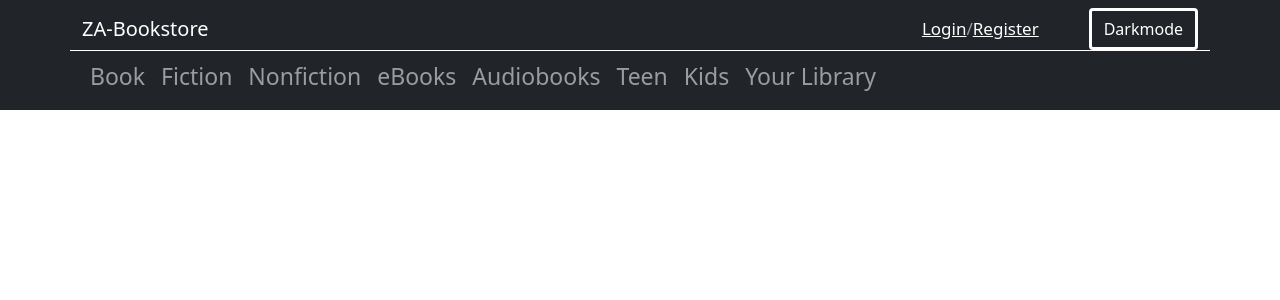
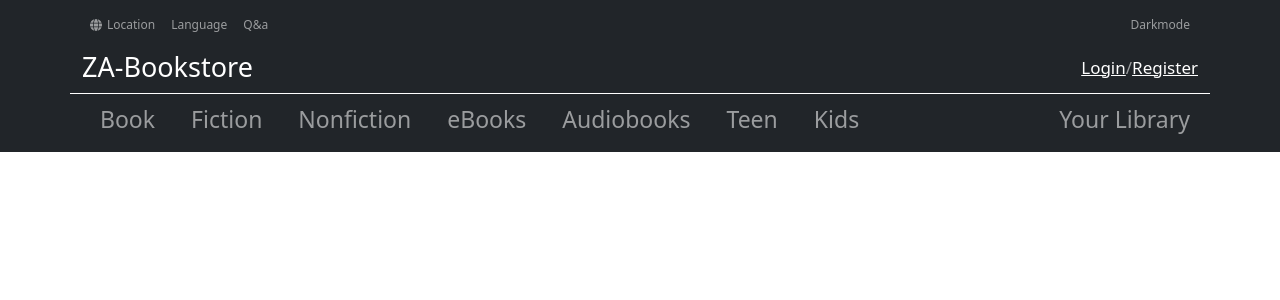
Before and after one commit to nagalight/online-bookstore-dkhanh-bootstrap, a React (Create React App) app: page / in a window 1280 px wide. Shown: the top 300 px of the page. Built offline with nearby package versions, Linux system fonts and the light colour scheme.

Commit message:
finish base navbar

```diff
--- a/package.json
+++ b/package.json
@@ -3,9 +3,14 @@
   "version": "0.1.0",
   "private": true,
   "dependencies": {
+    "@fortawesome/fontawesome-svg-core": "^6.1.1",
+    "@fortawesome/free-regular-svg-icons": "^6.1.1",
+    "@fortawesome/free-solid-svg-icons": "^6.1.1",
+    "@fortawesome/react-fontawesome": "^0.1.18",
     "@testing-library/jest-dom": "^5.16.4",
     "@testing-library/react": "^13.3.0",
     "@testing-library/user-event": "^13.5.0",
+    "babel-plugin-macros": "^3.1.0",
     "bootstrap": "^5.1.3",
     "react": "^18.2.0",
     "react-bootstrap": "^2.4.0",
--- a/src/components/NavigationBar/index.js
+++ b/src/components/NavigationBar/index.js
@@ -1,45 +1,75 @@
 import React from "react";
 import { Container, Button, Nav, Navbar } from "react-bootstrap";
 import "./navbar.css"
+
+import { FontAwesomeIcon } from '@fortawesome/react-fontawesome'
+import { faGlobe } from '@fortawesome/free-solid-svg-icons'
+
+
 
 export default function NavigationBar(){
     return(
         <>
         <Container className="Navbar-wrapper" fixed="top">
             <Navbar bg="dark" variant="dark" className="Navigationbar" width="100%">
+                <Container>
+                    <Nav className="justify-content-start Nav-Firstline">
+                        <Nav.Item className="Nav-FirstlineItems">
+                            <Nav.Link>
+                                <FontAwesomeIcon icon={faGlobe} className="locationIcon"/>
+                                Location
+                            </Nav.Link>
+                        </Nav.Item>
+                        <Nav.Item className="Nav-FirstlineItems">
+                            <Nav.Link>Language</Nav.Link>
+                        </Nav.Item>
+                        <Nav.Item className="Nav-FirstlineItems">
+                            <Nav.Link>Q&a</Nav.Link>
+                        </Nav.Item>
+                    </Nav>
+                    <Nav className="justify-content-end Nav-Firstline">
+                        <Nav.Item className="Nav-FirstlineItems">
+                            {/* <Button bg="dark" variant="dark" className="DarkmodeSwitch">Darkmode</Button> */}
+                            <Nav.Link>Darkmode</Nav.Link>
+                        </Nav.Item>
+                    </Nav>
+                </Container>
+
                 <Container className="Navhead">
-                    <Navbar.Brand>ZA-Bookstore</Navbar.Brand>
+                    <Navbar.Brand style={{ fontSize:'27px' }}>ZA-Bookstore</Navbar.Brand>
                     <Navbar.Collapse className="justify-content-end">
                         <Navbar.Text>
                             <a href="#">Login</a>/<a href="#">Register</a>
                         </Navbar.Text>
                     </Navbar.Collapse>
-                    <Button bg="dark" variant="dark" className="DarkmodeSwitch">Darkmode</Button>
+                    {/* <Button bg="dark" variant="dark" className="DarkmodeSwitch">Darkmode</Button> */}
                 </Container>
                 <Container>
                     <Nav bg="dark" variant="dark" className="justify-content-start Category-wrapper">
-                        <Nav.Item>
+                        <Nav.Item className="categoryItems">
                             <Nav.Link href="#">Book</Nav.Link>
                         </Nav.Item>
-                        <Nav.Item>
+                        <Nav.Item className="categoryItems">
                             <Nav.Link href="#">Fiction</Nav.Link>
                         </Nav.Item>
-                        <Nav.Item>
+                        <Nav.Item className="categoryItems">
                             <Nav.Link href="#">Nonfiction</Nav.Link>
                         </Nav.Item>
-                        <Nav.Item>
+                        <Nav.Item className="categoryItems">
                             <Nav.Link href="#">eBooks</Nav.Link>
                         </Nav.Item>
-                        <Nav.Item>
+                        <Nav.Item className="categoryItems">
                             <Nav.Link href="#">Audiobooks</Nav.Link>
                         </Nav.Item>
-                        <Nav.Item>
+                        <Nav.Item className="categoryItems">
                             <Nav.Link href="#">Teen</Nav.Link>
                         </Nav.Item>
-                        <Nav.Item>
+                        <Nav.Item className="categoryItems">
                             <Nav.Link href="#">Kids</Nav.Link>
                         </Nav.Item>
-                        <Nav.Item className="justify-content-end">
+                    </Nav>
+                    <Nav className="justify-content-start Category-wrapper">
+                        <Nav.Item >
                             <Nav.Link href="#">Your Library</Nav.Link>
                         </Nav.Item>
                     </Nav>
--- a/src/components/NavigationBar/navbar.css
+++ b/src/components/NavigationBar/navbar.css
@@ -1,14 +1,3 @@
-.Navigationbar{
-    flex-flow: column;
-    margin:0;
-    padding-left: 0;
-    padding-right: 0;
-}
-
-.Navhead{
-    border-bottom: 1px solid white;
-}
-
 .Navbar-wrapper{
     min-width: 100%;
     margin:0;
@@ -16,16 +5,34 @@
     padding-right: 0;
     font-size: 17px;
 }
-.Category-wrapper{
-    font-size: 23px;
-    /* border-right: 3px solid black; */
+.Nav-FirstLine{
+    /* font-size: 12px; */
+}
+.Nav-FirstlineItems{
+    font-size: 12px;
+}
+.locationIcon{
+    margin-right: 5px;
+}
+.Navigationbar{
+    flex-flow: column;
+    margin:0;
+    padding-left: 0;
+    padding-right: 0;
+}
+.Navhead{
+    border-bottom: 1px solid white;
 }
 .DarkmodeSwitch{
     margin-left: 50px;
-    border: 3px solid white;
-
+    border: 2px solid white;
 }
-
 .DarkmodeSwitch:hover{
-    border:3px solid white
+    border: 2px solid white
 }
+.Category-wrapper{
+    font-size: 23px;
+}
+.categoryItems{
+    margin: 0 10px 0;
+}
```
Also changed, not shown: 1 other file (tests, documents, lock files or other folders).
